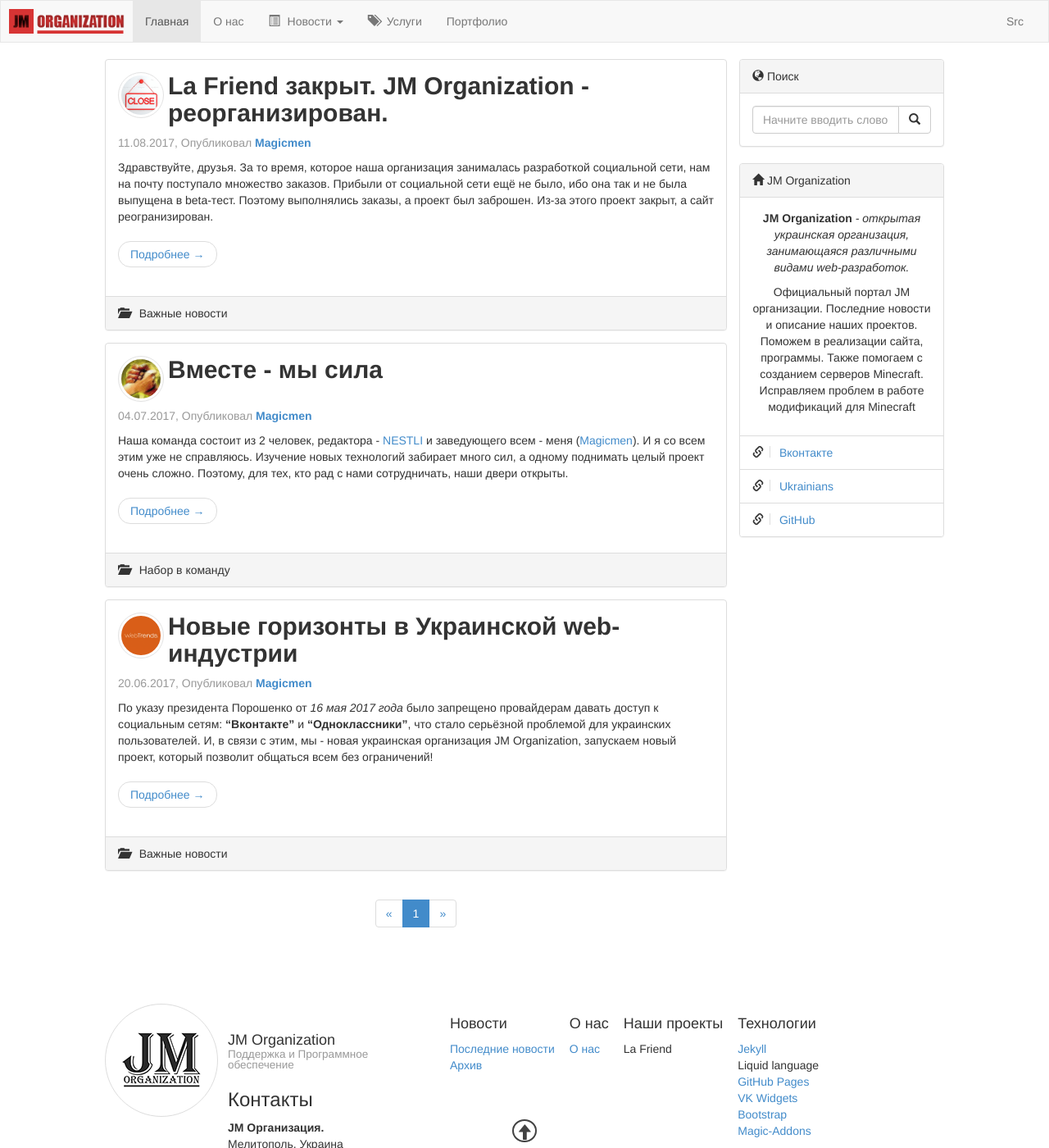
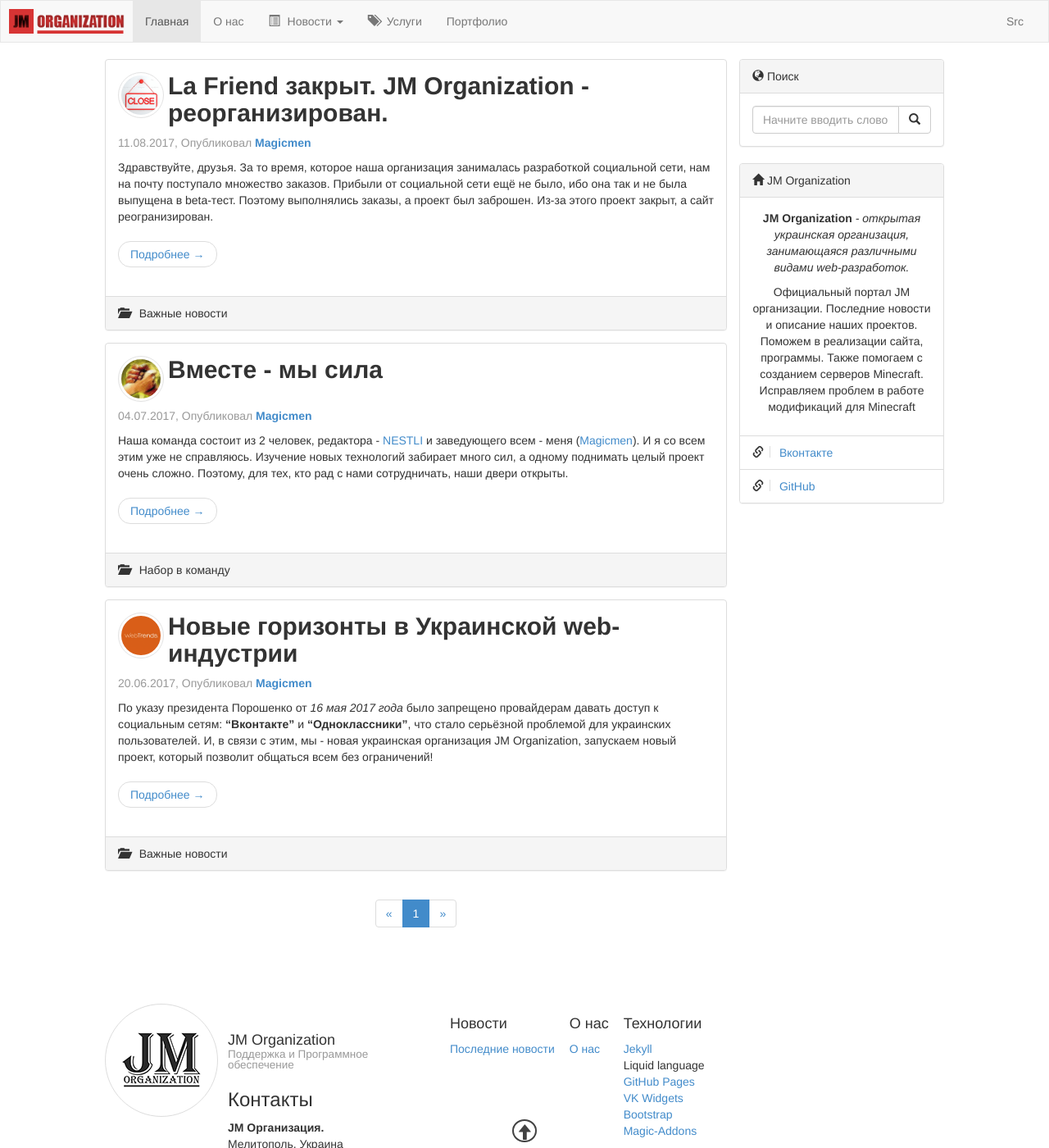
Before and after one commit to jm-organization/jm-organization.github.io, a Jekyll site: the page built from index.html, in a window 1280 px wide and 1400 px high. Shown: the whole window at 82% size. Built offline with Jekyll 4.4.1, drawn with Linux system fonts in a browser that asks for light colours; the list of posts is cut into pages by our own code.

```diff
--- a/_includes/jm_footer.html
+++ b/_includes/jm_footer.html
@@ -36,10 +36,7 @@
             <div class="jm-f-block">
                 <h4>Новости</h4>
                 <ul>
-                    <li>
-                        <a href="/#news">Последние новости</a>
-                    </li>
-                    <li><a href="/archive/">Архив</a></li>
+                    <li><a href="/#news">Последние новости</a></li>
                 </ul>
             </div>
 
@@ -50,12 +47,12 @@
                 </ul>
             </div>
 
-            <div class="jm-f-block hidden-xs">
+            <!-- <div class="jm-f-block hidden-xs">
                 <h4>Наши проекты</h4>
                 <ul>
                     <li class="disabled">La Friend</li>
                 </ul>
-            </div>
+            </div> -->
 
             <div class="jm-f-block">
                 <h4>Технологии</h4>
```
Also changed, not shown: _data/contacts.yml (+5 -5 lines).
